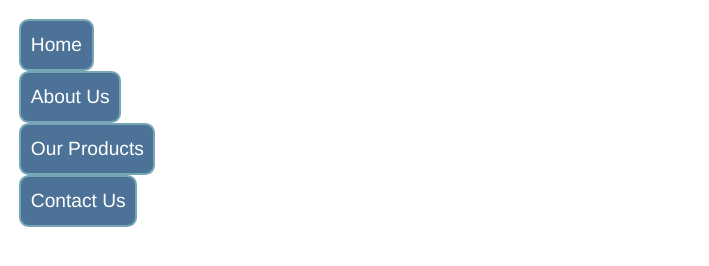
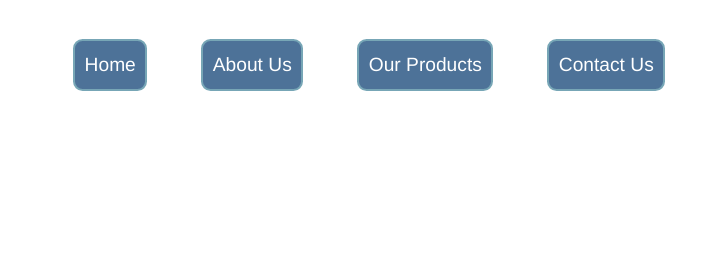
Before and after one commit to mazaji12/Parcial-1, a plain HTML site: page Parte 2/index.html in a window 1280 px wide. Shown: the whole page, without its empty margins (0-709 px from the left). Drawn offline with Linux system fonts and the light colour scheme.

Commit message:
segunda parte

```diff
--- a/Parte 2/style.css
+++ b/Parte 2/style.css
@@ -34,6 +34,10 @@ body {
 
 
   ul {
+    display: flex;
+    flex-direction: column;
+    align-items: center;
+    justify-content: space-evenly;
 
   }
 
@@ -42,6 +46,8 @@ body {
 
   */
   li{
+    margin-bottom: 20px;
+    margin-top: 20px;
 
   }
 
@@ -53,6 +59,9 @@ body {
     @media (min-width: 768px)  {
 
       ul {
+        display: flex;
+    flex-direction: row;
+
 
     }
 
```
